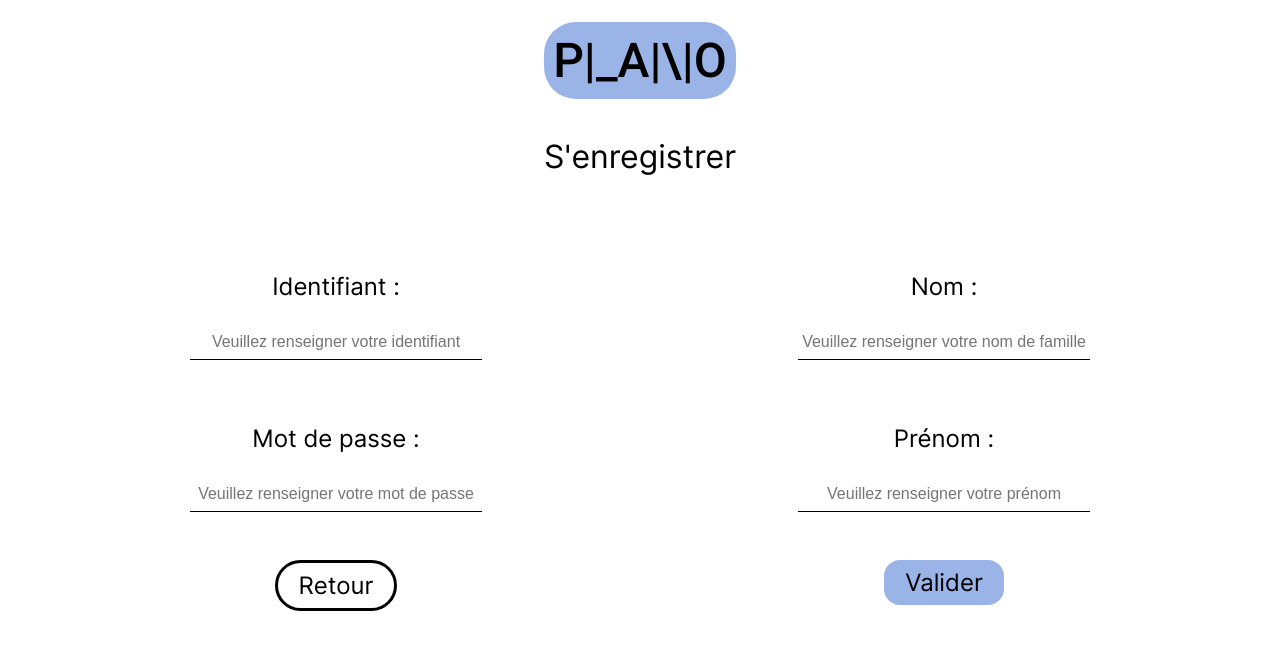
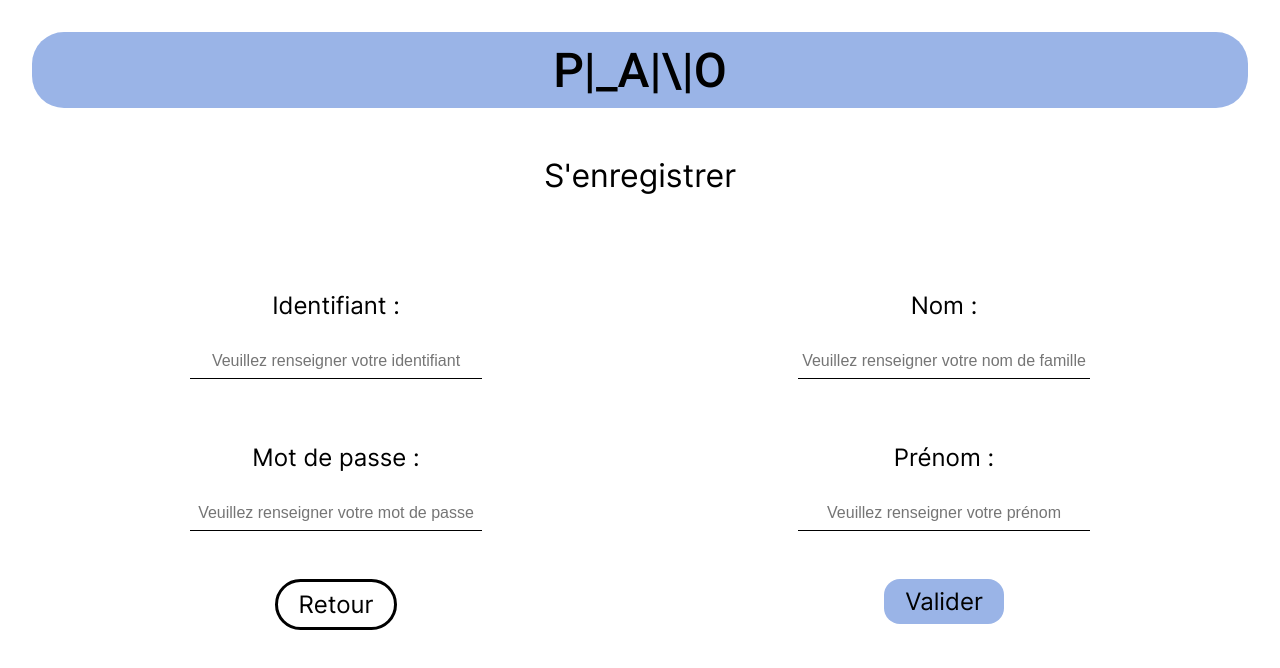
Before and after one commit to Adrien-Gontier/Plano, a React (Vite) app in the folder front-end/: page /registration in a window 1280 px wide. Shown: the top 668 px of the page. Built offline with nearby package versions, Linux system fonts and the light colour scheme.

Commit message:
Update Title.jsx
Title link removed for simple title

```diff
--- a/front-end/src/components/Title.jsx
+++ b/front-end/src/components/Title.jsx
@@ -1,6 +1,10 @@
 import React from "react";
-import { Link } from "react-router-dom";
 
 export default function Title() {
-  return <Link to='/' className="title-app">P|_A|\|O</Link>;
+  return (
+    <h1
+      className="title-app">
+      P|_A|\|O
+    </h1>
+  )
 }
```
